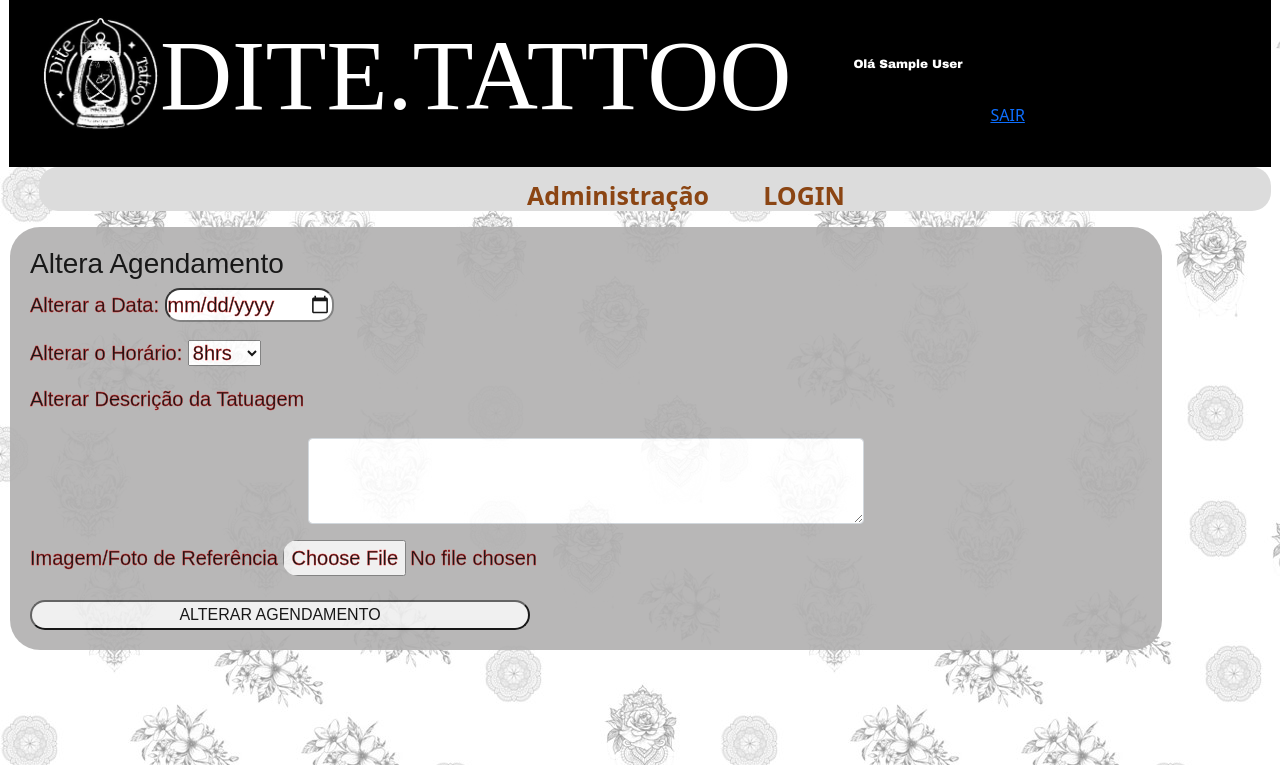
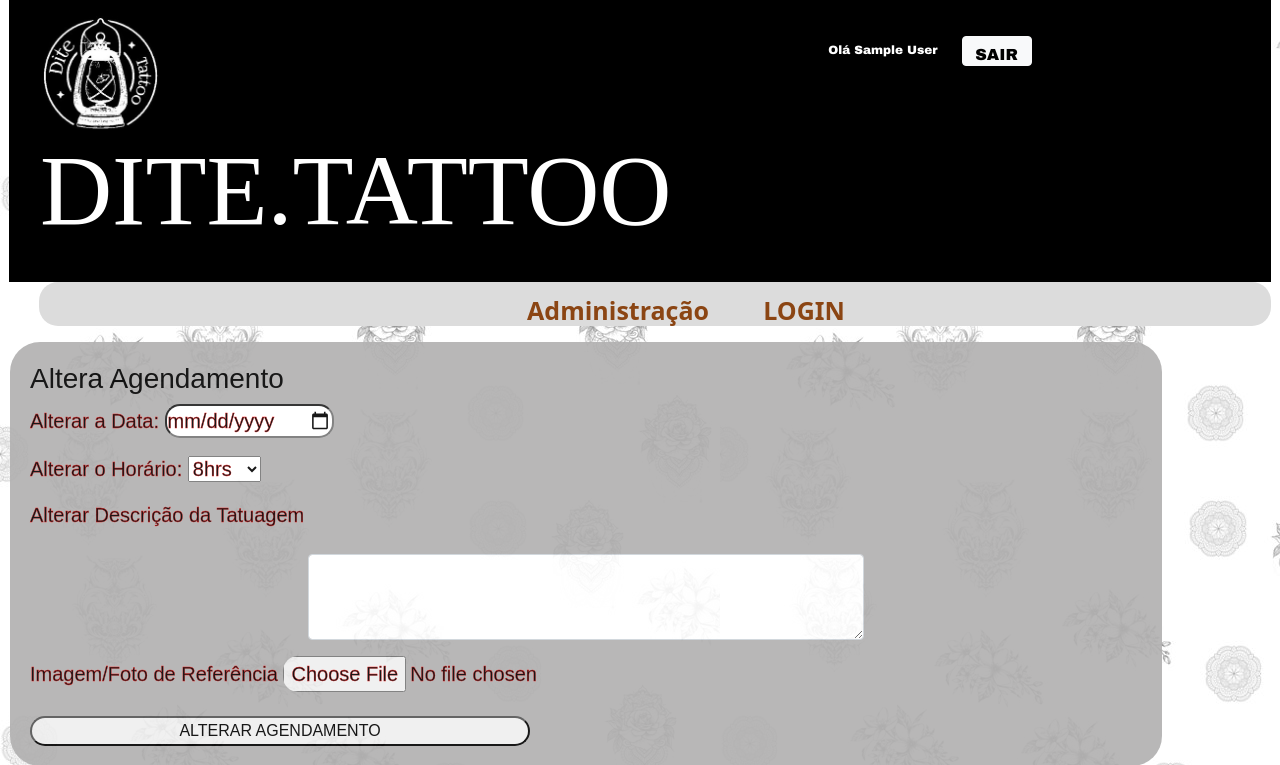
Before and after one commit to Thonny007/Projeto_TCC_ETB_2022, a PHP site: page /administrador_servive/adm_altera_agendamento.php?id=1 in a window 1280 px wide. Shown: the top 765 px of the page. Run offline with PHP 8.4, Linux system fonts and the light colour scheme; the visitor is signed in with stand-in values (Sample User, id 1); data that the repository does not hold is empty.

Commit message:
ADD 06/06 ---------- ÀS  23:35HRS
ADD 06/06 ---------- ÀS  23:35HRS

```diff
--- a/Projeto_TCC2/logo_menu.php
+++ b/Projeto_TCC2/logo_menu.php
@@ -35,7 +35,7 @@ session_start();
                             <span data-tooltip="Volta para a Página Principal">Home-Page</span>
                         </a>
                     </li>
-                    <li><a href="cadastro.php"> Cadastro/Agendamento </a></li>
+                    <li><a href="cadastro.php"> Cadastro </a></li>
                     <li><a href="orçamento.php"> Orçamento </a></li>
                     <li><a href="desenhos.php"> Portfólio </a></li>
                     <li>
--- a/Projeto_TCC2/menus/menu_entrada.php
+++ b/Projeto_TCC2/menus/menu_entrada.php
@@ -1,11 +1,27 @@
 <?php
     include "../controler/valida_login.php"
- ?>
+?>
 <head>
     <link rel="stylesheet" type="text/css" href="../css/bootstrap/bootstrap.min.css">
     <link rel="stylesheet" type="text/css" href="../css/Menu_entrada.css">
     <script type="text/javascript" src="../css/bootstrap/bootstrap.min.js" defer></script>
-
+    <style>
+        .botão  tr td{
+            width:30%;
+            margin:auto;
+        }
+        .botão tr td a{
+            width:30%;
+            margin:auto;
+        }
+        table .sair{
+            width:30%;
+            align-content:flex-start;
+        }
+        a{
+            text-decoration: none;
+        }
+    </style>
 </head>
 <div class="container-fluid">
 <header>
@@ -18,25 +34,27 @@
     </style>
 <?php
     if($_SESSION['adm']){
-        ?>
-
+?>
     <div id="menu">
         <div class="logo_entrada">
-            <table>
+        <table class="botão">
             <tr>
                 <td>
                     <h1>
-                        <a href="../administrador_servive/administracao.php">
+                        <a href="../cliente-pages/adm_cliente.php">
                             <img  src="../img/logo1.png">
                             DITE.TATTOO
                         </a>
                     </h1>
                 </td>
                 <td width="20%" class="sair">
-                    <p> Olá <?php echo $_SESSION["nome"]; ?></p>
-                    <a href="../controler/logout.php">
-                        SAIR <!-- <img src="" alt="logout"> -->
+                    <p> Olá <?php echo $_SESSION["nome"]; ?>
+                    <button style="margin:20px; width:70px; height:30px;" class="btn btn-light">
+                        <a style="margin:0.1px; color:black;" href="../controler/logout.php">
+                        SAIR
                     </a>
+                    </button>
+                    </p>
                 </td>
             </tr>
             </table>
@@ -61,7 +79,7 @@
 ?>
  <div id="menu">
         <div class="logo_entrada">
-            <table>
+            <table class="botão">
             <tr>
                 <td>
                     <h1>
@@ -72,10 +90,13 @@
                     </h1>
                 </td>
                 <td width="20%" class="sair">
-                    <p> Olá <?php echo $_SESSION["nome"]; ?></p>
-                    <a href="../controler/logout.php">
-                        SAIR <!-- <img src="" alt="logout"> -->
+                    <p> Olá <?php echo $_SESSION["nome"]; ?>
+                    <button style="margin:20px; width:70px; height:30px;" class="btn btn-light">
+                        <a style="margin:0.1px; color:black;" href="../controler/logout.php">
+                        SAIR
                     </a>
+                    </button>
+                    </p>
                 </td>
             </tr>
             </table>
```
Also changed, not shown: Projeto_TCC2/cadastro.php (+9 -1 lines).
